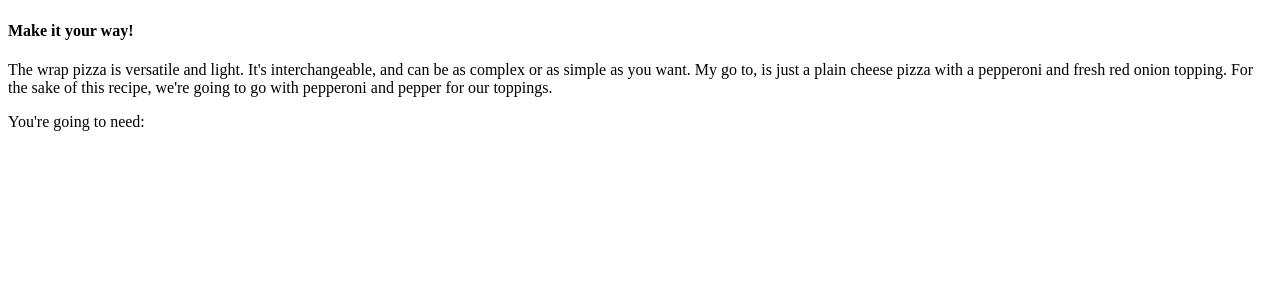
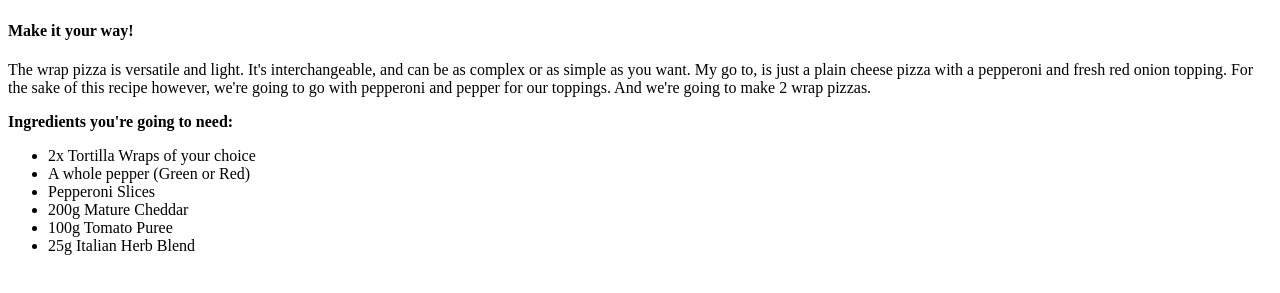
Before and after one commit to Pattsy/odin-recipes, a plain HTML site: page recipes/wrap-pizza.html in a window 1280 px wide. Shown: the part 383-676 px from the top of the page. Drawn offline with Linux system fonts and the light colour scheme.

Commit message:
Added list of ingredients for pizza.

```diff
--- a/recipes/wrap-pizza.html
+++ b/recipes/wrap-pizza.html
@@ -11,10 +11,23 @@
 <h4> Make it your way! </h4>
 <p> The wrap pizza is versatile and light. It's interchangeable, and can be as complex or
     as simple as you want. My go to, is just a plain cheese pizza with a pepperoni and fresh
-    red onion topping. For the sake of this recipe, we're going to go with pepperoni and
-    pepper for our toppings.</p>
+    red onion topping. For the sake of this recipe however, we're going to go with pepperoni and
+    pepper for our toppings. And we're going to make 2 wrap pizzas.</p>
 
-<p> You're going to need: </p>
+<p><strong> Ingredients you're going to need: </strong></p>
+
+<ul>
+    <li>2x Tortilla Wraps of your choice</li>
+        <li>A whole pepper (Green or Red)</li>
+            <li>Pepperoni Slices</li>
+                <li>200g Mature Cheddar</li>
+                    <li>100g Tomato Puree</li>
+                        <li>25g Italian Herb Blend</li>
+</ul>
+
+
+
+
 </body>
 
 </html>
```
